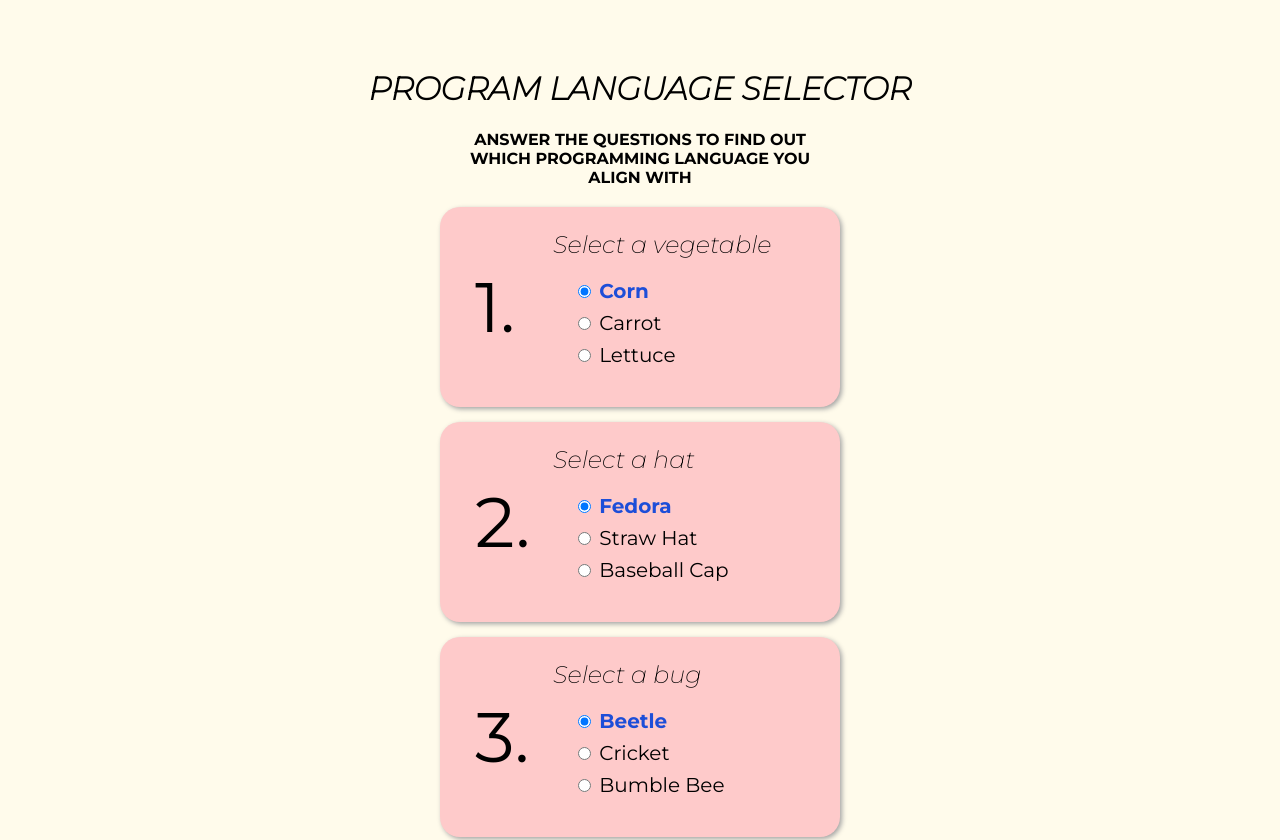
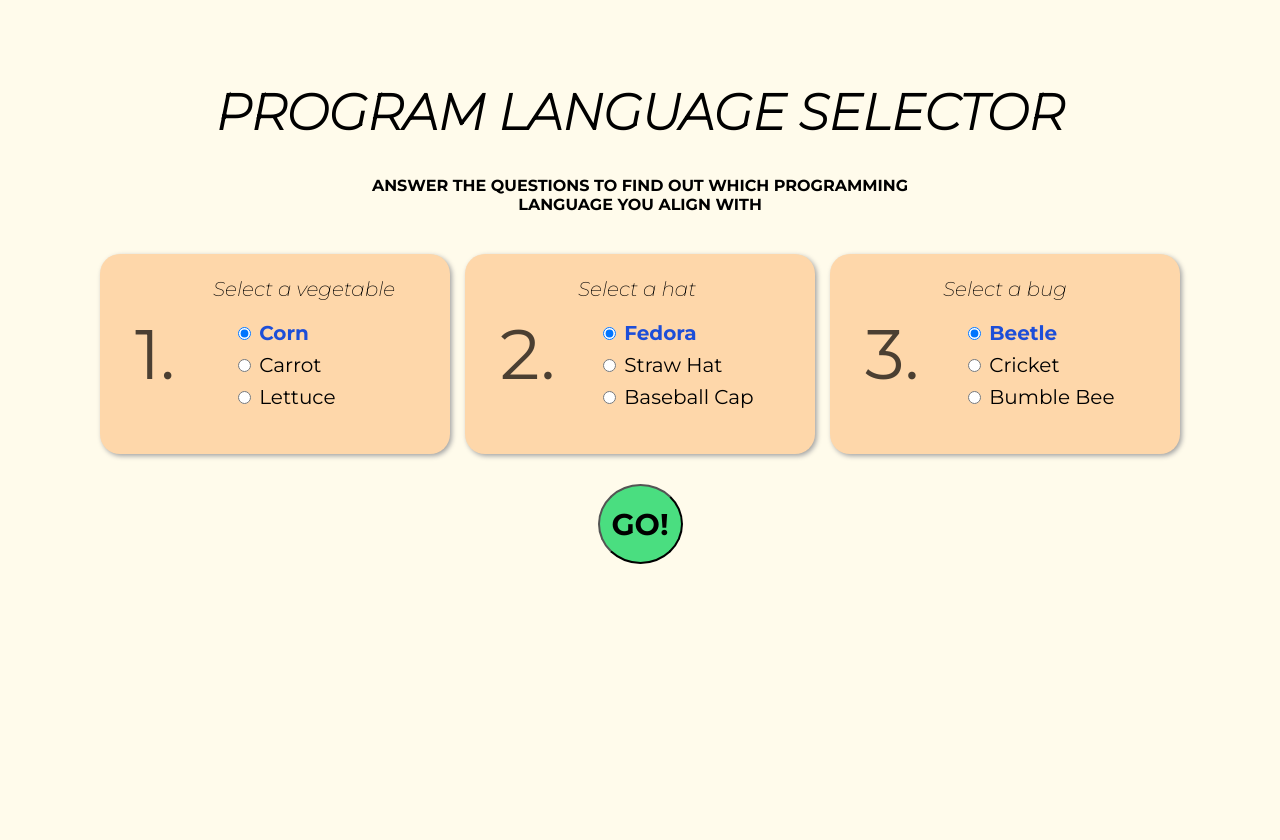
Before and after one commit to emmalgs/program-language-suggester, a plain HTML site: page index.html in a window 1280 px wide. Shown: the top 840 px of the page. After the commit the page ends 800 px from the top, so only its background shows below. Drawn offline with Linux system fonts and the light colour scheme; a web font is replaced by a local one.

Commit message:
BUGFIX: remove z-index from form so options and be selected

```diff
--- a/css/styles.css
+++ b/css/styles.css
@@ -7,7 +7,7 @@
 :root {
     --main-color: black;
     --main-highlight: #1d4ed8;
-    --highlight-color: #fecaca;
+    --highlight-color: #fed7aa;
     --neutral-color: #a3a3a3;
     --highlight-color2: #4ade80;
     --background: #fffbeb;
@@ -33,22 +33,27 @@ h1 {
     font-style: italic;
     text-transform: uppercase;
     text-align: center;
+    font-size: 50px;
 }
 
 h4 {
     text-transform: uppercase;
     text-align: center;
-    width: 350px;
+    width: 550px;
     margin: auto;
-    margin-bottom: 20px;
+    margin-bottom: 40px;
 }
 
+.forms {
+    display: flex;
+    gap: 15px;
+    align-items: center;
+}
 form {
     display: flex;
     flex-direction: column;
-    gap: 15px;
     align-items: center;
-    z-index: -1;
+    gap: 30px;
 }
 
 .question {
@@ -56,7 +61,7 @@ form {
     gap: 10px;
     height: 200px;
 
-    width: 400px;
+    width: 350px;
     background-color: var(--highlight-color);
     padding: 15px;
     border-radius: 20px;
@@ -68,11 +73,12 @@ form {
     padding: 20px;
     align-self: center;
     width: 80px;
+    opacity: 70%;
 }
 
 .q-title {
     align-self: center;
-    font-size: 24px;
+    font-size: 20px;
     font-style: italic;
 }
 
--- a/index.html
+++ b/index.html
@@ -13,6 +13,7 @@
     <h1>Program Language Selector</h1>
     <h4>Answer the questions to find out which programming language you align with</h4>
     <form>
+        <div class="forms">
         <div class="question q1">
             <div class="q-num">1.</div>
             <div class="q-body">
@@ -74,6 +75,7 @@
                 </div>
             </div>
         </div>
+    </div>
         <button type="submit">Go!</button>
     </form>
     </div>
```
